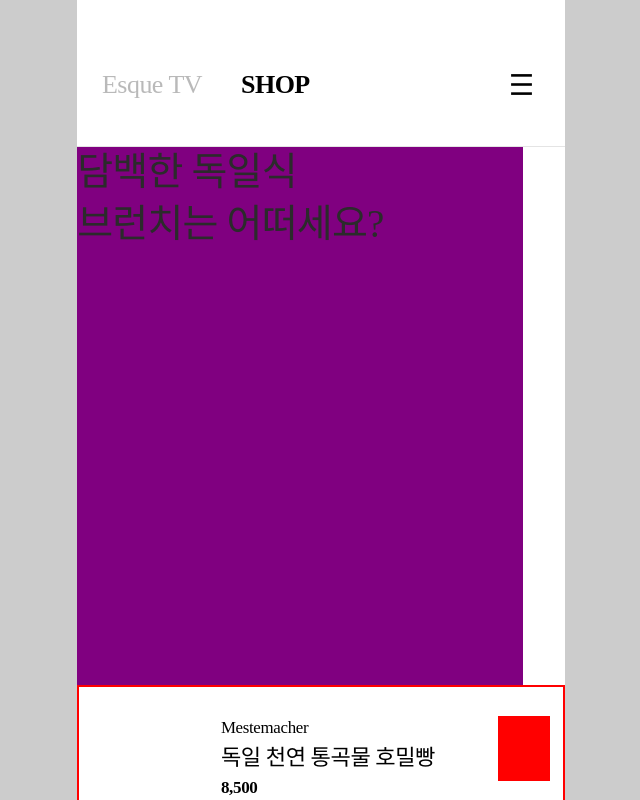
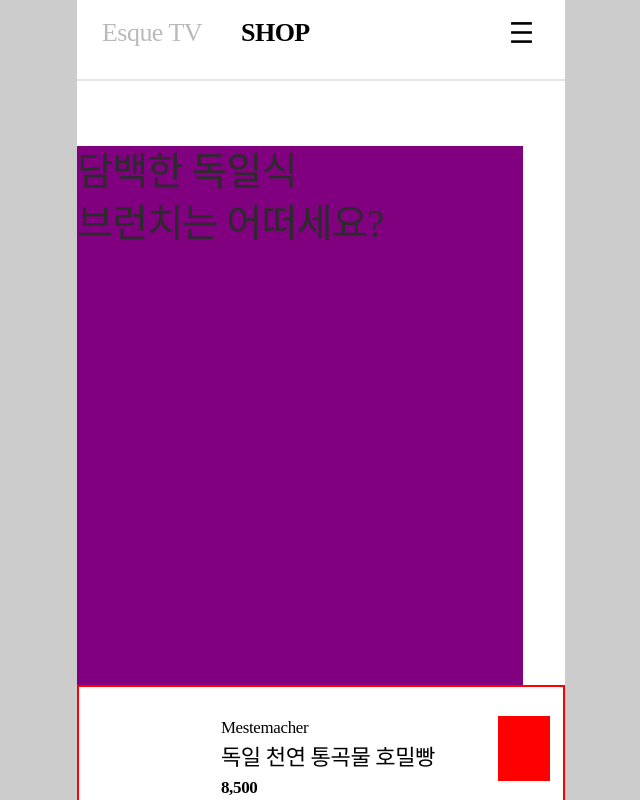
Before and after one commit to puba5/esque-frontend, a Next.js app: page /shop in a window 1280 px wide. Shown: the top 800 px of the page, without its empty margins (319-959 px from the left). Built offline with nearby package versions, Linux system fonts and the light colour scheme; a web font is replaced by a local one.

Commit message:
style : ShopHeader 수정
이름 PascalCase로 수정, Line을 ShopHeader로 이동
디자인 수정

```diff
--- a/pages/shop.tsx
+++ b/pages/shop.tsx
@@ -1,6 +1,6 @@
 import React, { useState } from "react";
 import styled from "styled-components";
-import ShopHeader from "@src/components/organisms/Header/shopHeader";
+import ShopHeader from "@src/components/organisms/Header/ShopHeader";
 import ShopProducts from "@src/components/organisms/product/shopProducts";
 
 export default function Shop() {
@@ -22,7 +22,7 @@ export default function Shop() {
   return (
     <Wrapper>
       <ShopHeader />
-      <Line />
+
       <Dummy></Dummy>
       <ShopProducts
         totalScrollHeight={totalScrollHeight}
@@ -44,10 +44,3 @@ const Wrapper = styled.div``;
 const Dummy = styled.div`
   height: 11.2rem;
 `;
-const Line = styled.div`
-  position: fixed;
-  top: 11.2rem;
-  height: 0.1rem;
-  width: 100%;
-  background: #e4e4e4;
-`;
--- a/src/components/organisms/Header/shopHeader.tsx
+++ b/src/components/organisms/Header/shopHeader.tsx
@@ -8,6 +8,7 @@ export default function ShopHeader() {
       <EsqueTV>Esque TV</EsqueTV>
       <Shop>SHOP</Shop>
       <Hamberger size={1} color={"black"}></Hamberger>
+      <Line />
     </Wrapper>
   );
 }
@@ -15,11 +16,11 @@ export default function ShopHeader() {
 const Wrapper = styled.div`
   position: fixed;
   width: 100%;
-  height: 11.1rem;
+  height: 6.2rem;
   display: flex;
   flex-direction: row;
   background: #ffffff;
-  padding-top: 5rem;
+  padding-top: 1rem;
   color: black;
 `;
 const EsqueTV = styled.p`
@@ -42,3 +43,11 @@ const Shop = styled.p`
   letter-spacing: -0.02em;
   padding-right: 14.8rem;
 `;
+
+const Line = styled.div`
+  position: fixed;
+  top: 6.1rem;
+  height: 0.1rem;
+  width: 100%;
+  background: #e4e4e4;
+`;
```
